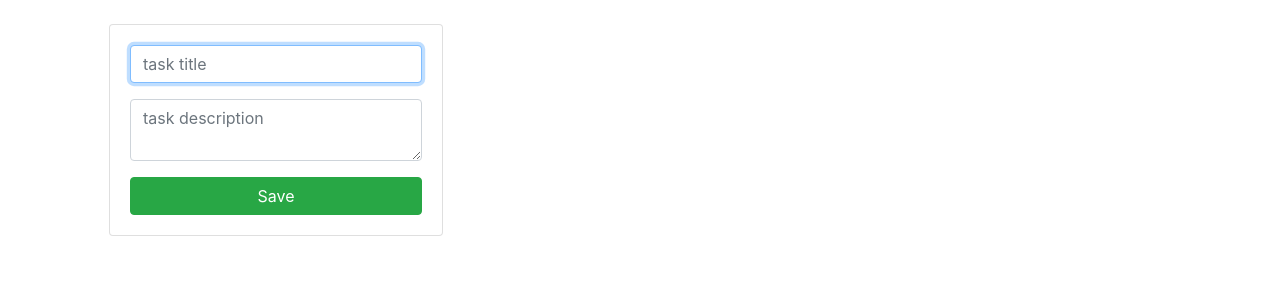
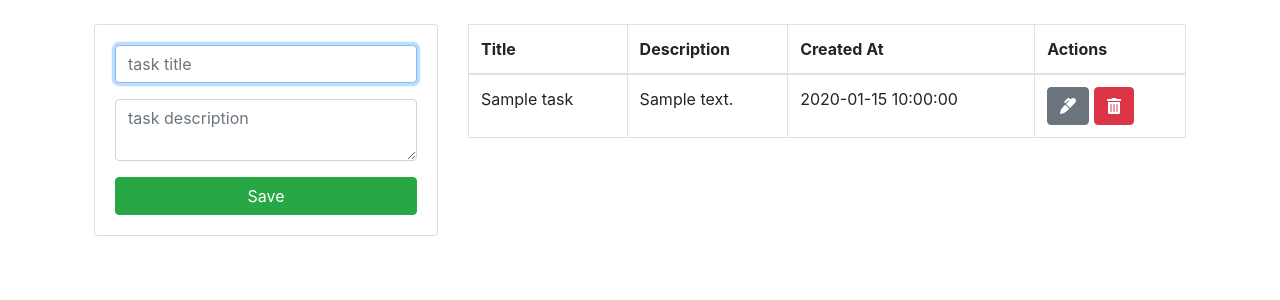
Before and after one commit to EnriqueXL/full_php, a PHP site: page / in a window 1280 px wide. Shown: the part 56-356 px from the top of the page. Run offline with PHP 8.4, Linux system fonts and the light colour scheme; tables that the repository leaves empty or names only in its code hold one stand-in row (values such as "Sample post").

Commit message:
mensajes esteticos

```diff
--- a/conexion.php
+++ b/conexion.php
@@ -1,6 +1,4 @@
 <?php
-
-session_start();
 
 $conexion = mysqli_connect("localhost", "root",   "", "full_php");
 
--- a/crud/create.php
+++ b/crud/create.php
@@ -18,10 +18,7 @@ if (isset($_POST['save_task'])) {
         die("error al guardar");
     }
 
-    $_SESSION['message'] = 'Task saved success';
-    $_SESSION['message_type'] = 'success';
-
-    header("Location: ../index.php");
+    echo'<script type="text/javascript">alert("¡Save success!");window.location.href="../index.php";</script>';
 }
 
 echo "error al recibir save_task";
--- /dev/null
+++ b/crud/read.php
@@ -0,0 +1,7 @@
+<?php
+    include("./conexion.php");
+
+    $querySelect = "SELECT * FROM task";
+    $result_tasks = mysqli_query($conexion, $querySelect);
+
+?>
--- a/includes/header.php
+++ b/includes/header.php
@@ -10,6 +10,9 @@
   <!-- Bootstrap CSS v54.6 -->
   <link rel="stylesheet" href="https://cdn.jsdelivr.net/npm/bootstrap@4.6.1/dist/css/bootstrap.min.css" integrity="sha384-zCbKRCUGaJDkqS1kPbPd7TveP5iyJE0EjAuZQTgFLD2ylzuqKfdKlfG/eSrtxUkn" crossorigin="anonymous">
 
+  <!-- Font aawesome v5 -->
+  <script defer src="https://use.fontawesome.com/releases/v5.15.4/js/all.js" integrity="sha384-rOA1PnstxnOBLzCLMcre8ybwbTmemjzdNlILg8O7z1lUkLXozs4DHonlDtnE7fpc" crossorigin="anonymous"></script>
+
 </head>
 
 <body>
--- a/index.php
+++ b/index.php
@@ -5,17 +5,8 @@ include("./includes/header.php")
 
 <div class="container p-4">
 
-    <!-- mensaje de guardado -->
-    <?php if (isset($_SESSION['message'])) { ?>
-        <div class="alert alert-<?php echo $_SESSION['message_type']; ?> alert-dismissible fade show" role="alert">
-            <?php echo $_SESSION['message']; ?>
-            <button type="button" class="close" data-dismiss="alert" aria-label="Close">
-                <span aria-hidden="true">&times;</span>
-            </button>
-        </div>
-    <?php session_unset(); } ?>
-
-    <div class="col-md-4">
+    <div class="row">
+        <div class="col-4">
             <div class="card card-body">
                 <form action="./crud/create.php" method="post">
                     <div class="form-group">
@@ -30,6 +21,41 @@ include("./includes/header.php")
             </div>
         </div>
 
+        <div class="col-8">
+            <table class="table table-bordered">
+                <thead>
+                    <tr>
+                        <th>Title</th>
+                        <th>Description</th>
+                        <th>Created At</th>
+                        <th>Actions</th>
+                    </tr>
+                </thead>
+                <tbody>
+                    <!-- Mostrar los datos de la tabla -->
+                    <!-- foreach ($result_tasks as $row){ -->
+                    <?php
+                    include("crud/read.php");
+                    while ($row = mysqli_fetch_array($result_tasks)) {   ?>
+                        <tr>
+                            <td> <?php echo $row['title']; ?> </td>
+                            <td> <?php echo $row['description']; ?> </td>
+                            <td> <?php echo $row['created_at']; ?> </td>
+                            <td>
+                                <a href="/crud/edit.php?id=<?php echo $row['id']?>" class="btn btn-secondary">
+                                    <i class="fas fa-marker"></i>
+                                </a>
+                                <a href="/crud/edit.php?id=<?php echo $row['id']?>" class="btn btn-danger">
+                                    <i class="fas fa-trash-alt"></i>
+                                </a>
+                            </td>
+                        </tr>
+                    <?php };  ?>
+                </tbody>
+            </table>
+        </div>
+    </div>
+
 </div>
 
 
```
Lines whose indentation alone changed are shown as unchanged.
